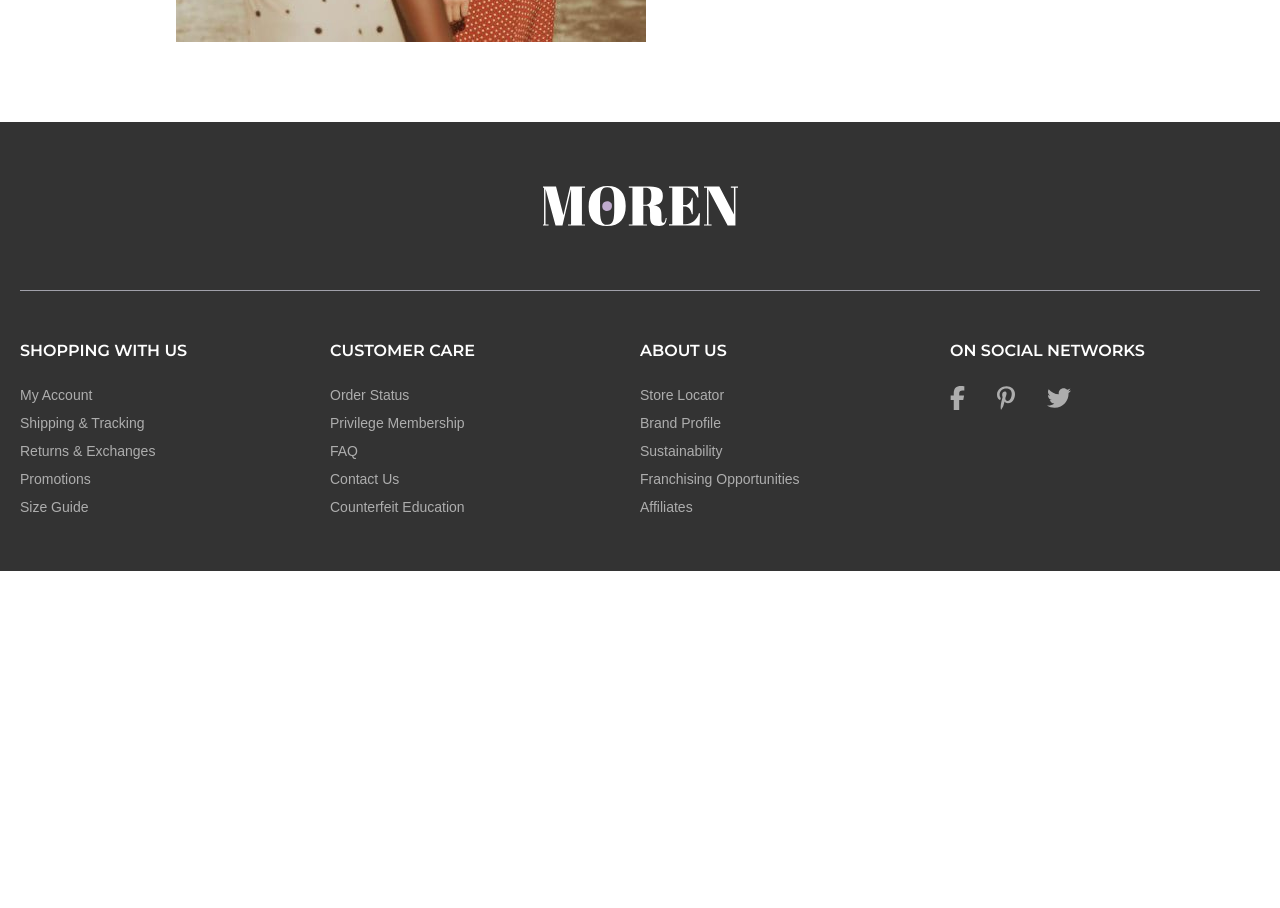
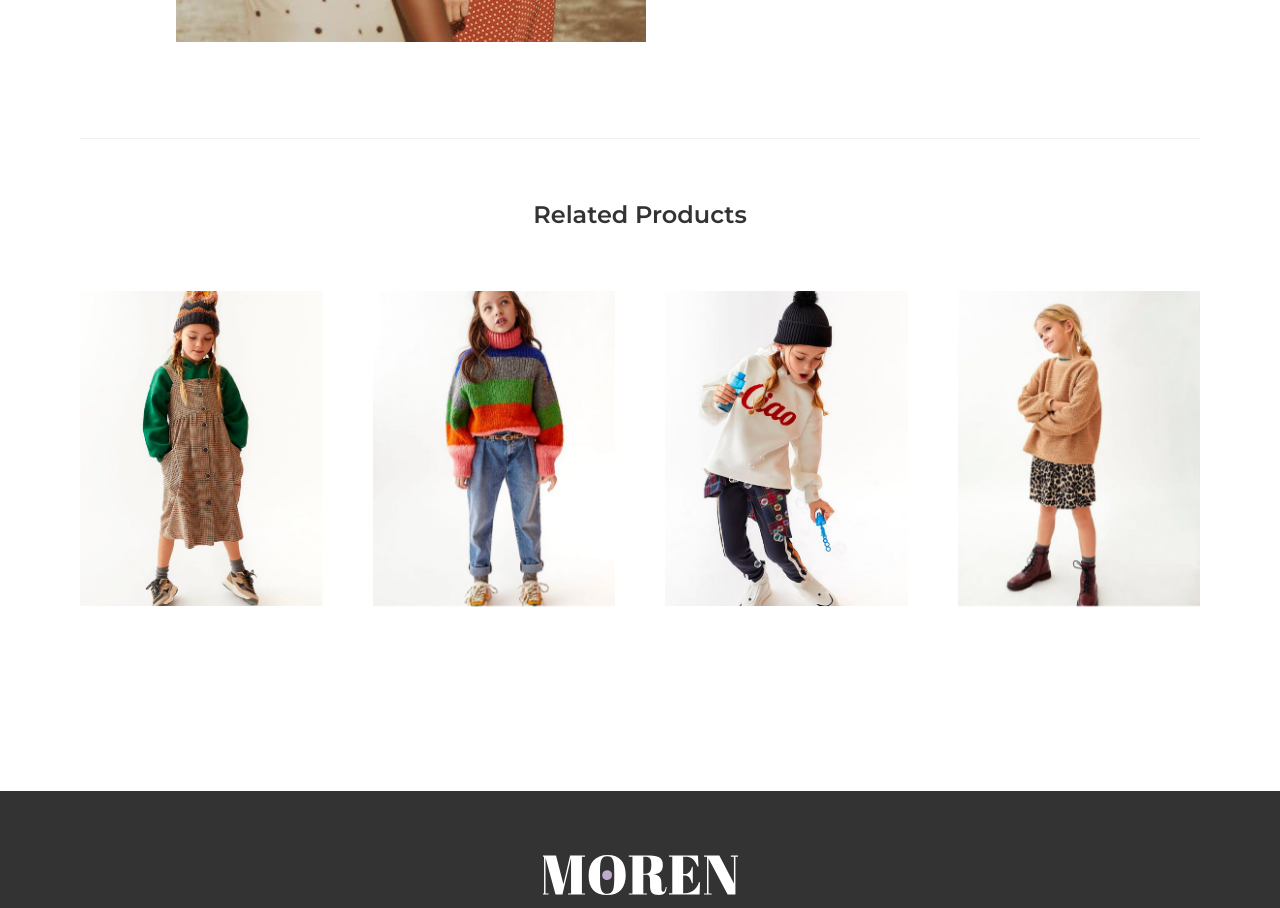
Before and after one commit to ltghuy/moren-ecommerce, a Next.js app: page /product/1 in a window 1280 px wide. Shown: the part 1520-2428 px from the top of the page. Before the commit the page ends 2091 px from the top, so only its background shows below. Built offline with nearby package versions, Linux system fonts and the light colour scheme.

Commit message:
Finish product detail

```diff
--- a/components/Item/index.tsx
+++ b/components/Item/index.tsx
@@ -13,10 +13,11 @@ interface ItemProps {
     imageUrl: string,
     name: string,
     price: Number
-  }
+  },
+  showText?: boolean
 }
 
-const Item : React.FC<ItemProps> = ({ data }) => {
+const Item : React.FC<ItemProps> = ({ data, showText = true }) => {
   const dispatch = useDispatch()
   const addItem = (data: {id: Number, imageUrl: string, name: string, price: Number}) => {
     dispatch(addToCart(data))
@@ -25,7 +26,7 @@ const Item : React.FC<ItemProps> = ({ data }) => {
 
   return (
     <div className={styles.item}>
-      <Link href={`product/${data.id}`}>
+      <Link href={`/product/${data.id}`}>
         <a className={`${styles.item__image} group`}>
           <img src={data.imageUrl} alt="item image" />
           <div className='absolute inset-0 bg-overlay hidden items-center justify-center group-hover:flex'>
@@ -38,9 +39,11 @@ const Item : React.FC<ItemProps> = ({ data }) => {
           </div>
         </a>
       </Link>
-      <div className={styles.item__desc}>
+      {
+        showText &&
+        <div className={styles.item__desc}>
           <div>
-            <Link href={`product/${data.id}`}>
+            <Link href={`/product/${data.id}`}>
               <a className='montserrat text-sm lg:text-lg font-semibold hover:text-primary uppercase'>
                 {data.name}
               </a>
@@ -54,7 +57,8 @@ const Item : React.FC<ItemProps> = ({ data }) => {
               className='cursor-pointer hover:text-black ml-3'
               onClick={() => addItem(data)}/>
           </div>
-      </div>
+        </div>
+      }
     </div>
   )
 }
--- a/components/Tabs/index.tsx
+++ b/components/Tabs/index.tsx
@@ -48,7 +48,7 @@ const Tabs: React.FC<ProductProps> = ({ productName }) => {
             id="review"
             rows={6}/>
         </div>
-        <div className='flex flex-col md:flex-row'>
+        <div className='flex flex-col lg:flex-row'>
           <div>
             <label htmlFor="name" className='block my-4'>Name *</label>
             <input
@@ -57,7 +57,7 @@ const Tabs: React.FC<ProductProps> = ({ productName }) => {
               className='border border-[#ddd] focus:border-[#ba6000] outline-none p-3 md:p-6 w-full md:w-96'
             />
           </div>
-          <div className='md:ml-5'>
+          <div className='lg:ml-5'>
             <label htmlFor="email" className='block my-4'>Email *</label>
             <input
               type='email'
--- a/components/Tabs/tabs.module.scss
+++ b/components/Tabs/tabs.module.scss
@@ -1,4 +1,8 @@
 .tabs {
+  margin-bottom: 96px;
+  @media screen and (max-width: 768px) {
+    margin-bottom: 50px;
+  }
   .line {
     width: 100%;
     height: 1.2px;
--- a/containers/ProductDetail/index.tsx
+++ b/containers/ProductDetail/index.tsx
@@ -4,8 +4,13 @@ import { FontAwesomeIcon } from '@fortawesome/react-fontawesome'
 import { faHeart } from '@fortawesome/free-regular-svg-icons'
 import { faFacebookF, faTwitter, faLinkedinIn, faPinterestP} from '@fortawesome/free-brands-svg-icons'
 import { faDownLeftAndUpRightToCenter } from '@fortawesome/free-solid-svg-icons'
+import { Swiper, SwiperSlide } from "swiper/react"
+import { Autoplay } from 'swiper'
+import 'swiper/css'
+import { GirlItemList } from '../../ultils/homeItems'
+import Tabs from '../../components/Tabs'
+import Item from '../../components/Item'
 import styles from './producDetail.module.scss'
-import Tabs from '../../components/Tabs'
 
 interface ProductProps {
   data: {
@@ -18,6 +23,8 @@ interface ProductProps {
 
 const ProductDetailPage: React.FC<ProductProps> = ({data}) => {
   const [quantity, setQuantity] = useState<number>(1)
+  const mockDataRelated = GirlItemList.slice(0, 4)
+
   const updateQuantity = (num: number) => {
     if (num === -1 && quantity === 0) {
       setQuantity(0)
@@ -95,6 +102,36 @@ const ProductDetailPage: React.FC<ProductProps> = ({data}) => {
       </div>
       <div className={`${styles.line} hidden md:block`} />
       <Tabs productName={data.name}/>
+      <div className={`${styles.line} hidden md:block`} />
+      <div className={`${styles.product__related}`}>
+        <h3 className='montserrat text-2xl font-semibold'>Related Products</h3>
+        <Swiper
+            modules={[Autoplay]}
+            className={styles.product__related__list}
+            grabCursor={true}
+            slidesPerView={1}
+            spaceBetween={50}
+            breakpoints={{
+              768: {
+                slidesPerView: 2
+              },
+              1024: {
+                slidesPerView: 3
+              },
+              1280: {
+                slidesPerView: 4
+              },
+            }}
+          >
+            {
+              mockDataRelated.map((item) =>
+                <SwiperSlide key={item.id}>
+                  <Item data={item} showText={false} />
+                </SwiperSlide>
+              )
+            }
+        </Swiper>
+      </div>
     </div>
   )
 }
--- a/containers/ProductDetail/producDetail.module.scss
+++ b/containers/ProductDetail/producDetail.module.scss
@@ -164,4 +164,25 @@
       }
     }
   }
+  &__related {
+    text-align: center;
+    @media screen and (max-width: 768px) {
+      text-align: left;
+    }
+    h3 {
+      padding-top: 60px;
+      padding-bottom: 60px;
+      @media screen and (max-width: 768px) {
+        padding: 0;
+      }
+    }
+    &__list {
+      width: 100%;
+      height: 420px;
+      @media screen and (max-width: 768px) {
+        height: 500px;
+        margin-top: 20px;
+      }
+    }
+  }
 }
```
